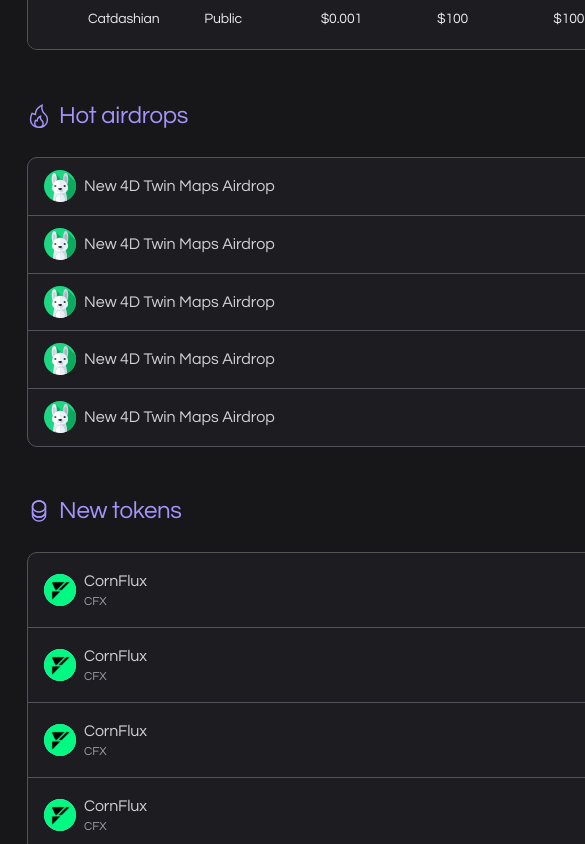
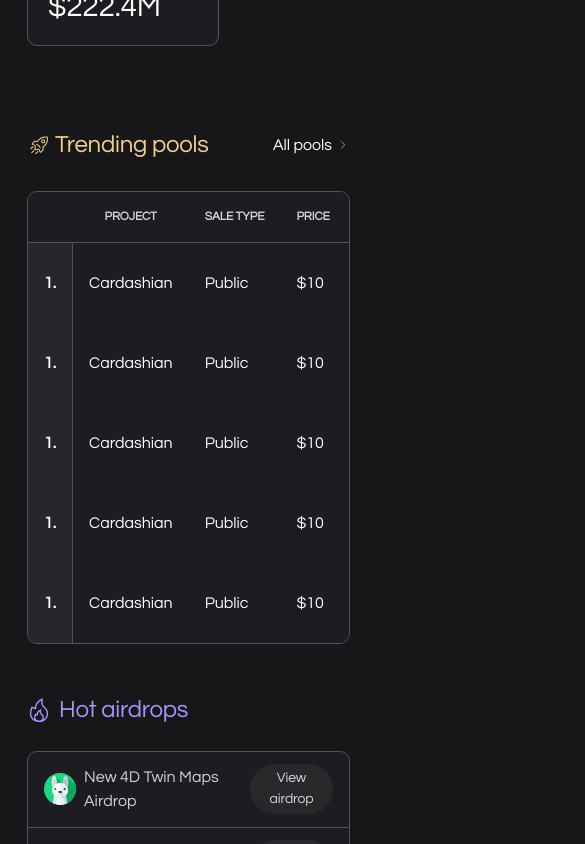
Before and after one commit to Jay035/Solimax-v2, a Next.js app: page / in a window 390 px wide. Shown: the part 1153-1997 px from the top of the page, 585 px wide, since content can reach past the window. Built offline with nearby package versions, Linux system fonts and the light colour scheme.

Commit message:
fixed table responsiveness

```diff
--- a/app/globals.css
+++ b/app/globals.css
@@ -1,7 +1,6 @@
 @tailwind base;
 @tailwind components;
 @tailwind utilities;
-
 
 /* *{
   border: 2px solid red;
@@ -9,3 +8,7 @@
 body {
   background-color: #171719;
 }
+
+thead {
+  padding-left: 3.75rem;
+}
--- a/app/page.tsx
+++ b/app/page.tsx
@@ -1,12 +1,11 @@
 import HotAirdrops from "@/components/HotAirdrops";
-import LatestPools from "@/components/LatestPools";
 import NewTokens from "@/components/NewTokens";
 import TrendingPools from "@/components/TrendingPools";
 
 export default function Home() {
   return (
     <>
-      <div className="mt-8 text-white ">
+      <div className="mt-8 text-white w-fit">
         <h1 className="text-4xl mb-3 sm:mb-2 sm:text-[2.5rem] tracking-[-0.075rem] sm:leading-[3.375rem]">
           The{" "}
           <span className="bg-gradient-linear bg-clip-text text-transparent">
--- a/components/TrendingPools.tsx
+++ b/components/TrendingPools.tsx
@@ -29,7 +29,7 @@ export default function TrendingPools({}: Props) {
         </div>
       </div>
       {/* table */}
-      <section className="overflow-x-scroll pr-[2.31rem] rounded-[0.625rem] border border-[#51525C] bg-[#1D1C20] w-full ">
+      <section className="hidden overflow-x-scroll pr-[2.31rem] rounded-[0.625rem] border border-[#51525C] bg-[#1D1C20] w-fit">
         <div className="whitespace-nowrap py-[0.8rem] border-b border-[#51525C] pl-[3.75rem] pr-[2.31rem] grid grid-cols-7 items-center gap-[6.94rem] w-full">
           <h3 className="text-[#D1D1D6] text-[0.75rem] tracking-[-0.0075rem]">
             PROJECT
@@ -106,6 +106,127 @@ export default function TrendingPools({}: Props) {
           </div>
         </div>
       </section>
+      <div className="w-fit grid grid-cols-1 overflow-x-auto rounded-[0.625rem] border border-[#51525C] bg-[#1D1C20]">
+        <table
+          className="w-full border-collapse table pr-[2.31rem]"
+          cellPadding={16}
+        >
+          <thead className="">
+            <tr className="whitespace-nowrap border-b border-[#51525C]">
+              <th
+                className="text-[#D1D1D6] text-[0.75rem] tracking-[-0.0075rem]"
+                id="project-name"
+              >
+                &nbsp;
+              </th>
+              <th
+                className="text-[#D1D1D6] text-[0.75rem] tracking-[-0.0075rem]"
+                id="project-name"
+              >
+                PROJECT
+              </th>
+              <th
+                className="text-[#D1D1D6] text-[0.75rem] tracking-[-0.0075rem]"
+                id="sale-type"
+              >
+                SALE TYPE
+              </th>
+              <th
+                className="text-[#D1D1D6] text-[0.75rem] tracking-[-0.0075rem]"
+                id="price"
+              >
+                PRICE
+              </th>
+              <th
+                className="text-[#D1D1D6] text-[0.75rem] tracking-[-0.0075rem]"
+                id="min-buy"
+              >
+                MIN BUY
+              </th>
+              <th
+                className="text-[#D1D1D6] text-[0.75rem] tracking-[-0.0075rem]"
+                id="max-buy"
+              >
+                MAX BUY
+              </th>
+              <th
+                className="text-[#D1D1D6] text-[0.75rem] tracking-[-0.0075rem]"
+                id="total-supply"
+              >
+                TOTAL SUPPLY
+              </th>
+              <th
+                className="text-[#D1D1D6] text-[0.75rem] tracking-[-0.0075rem]"
+                id="date-of-completion"
+              >
+                DATE OF COMPLETION
+              </th>
+            </tr>
+          </thead>
+          <tbody className="mt-[1.19rem]">
+            <tr>
+              <th id="one" className="bg-[#26272B] border-r border-[#51525C]">
+                1.
+              </th>
+              <td headers="project one">Cardashian</td>
+              <td headers="sale-type one">Public</td>
+              <td headers="price one">$10</td>
+              <td headers="min-buy one">$100</td>
+              <td headers="max-buy one">$1000</td>
+              <td headers="total-supply one">$1000000</td>
+              <td headers="date one">17th April, 10:00am UTC +1</td>
+            </tr>
+            <tr>
+              <th id="one" className="bg-[#26272B] border-r border-[#51525C]">
+                1.
+              </th>
+              <td headers="project one">Cardashian</td>
+              <td headers="sale-type one">Public</td>
+              <td headers="price one">$10</td>
+              <td headers="min-buy one">$100</td>
+              <td headers="max-buy one">$1000</td>
+              <td headers="total-supply one">$1000000</td>
+              <td headers="date one">17th April, 10:00am UTC +1</td>
+            </tr>
+            <tr>
+              <th id="one" className="bg-[#26272B] border-r border-[#51525C]">
+                1.
+              </th>
+              <td headers="project one">Cardashian</td>
+              <td headers="sale-type one">Public</td>
+              <td headers="price one">$10</td>
+              <td headers="min-buy one">$100</td>
+              <td headers="max-buy one">$1000</td>
+              <td headers="total-supply one">$1000000</td>
+              <td headers="date one">17th April, 10:00am UTC +1</td>
+            </tr>
+            <tr>
+              <th id="one" className="bg-[#26272B] border-r border-[#51525C]">
+                1.
+              </th>
+              <td headers="project one">Cardashian</td>
+              <td headers="sale-type one">Public</td>
+              <td headers="price one">$10</td>
+              <td headers="min-buy one">$100</td>
+              <td headers="max-buy one">$1000</td>
+              <td headers="total-supply one">$1000000</td>
+              <td headers="date one">17th April, 10:00am UTC +1</td>
+            </tr>
+            <tr>
+              <th id="one" className="bg-[#26272B] border-r border-[#51525C]">
+                1.
+              </th>
+              <td headers="project one">Cardashian</td>
+              <td headers="sale-type one">Public</td>
+              <td headers="price one">$10</td>
+              <td headers="min-buy one">$100</td>
+              <td headers="max-buy one">$1000</td>
+              <td headers="total-supply one">$1000000</td>
+              <td headers="date one">17th April, 10:00am UTC +1</td>
+            </tr>
+          </tbody>
+        </table>
+      </div>
     </section>
   );
 }
```
